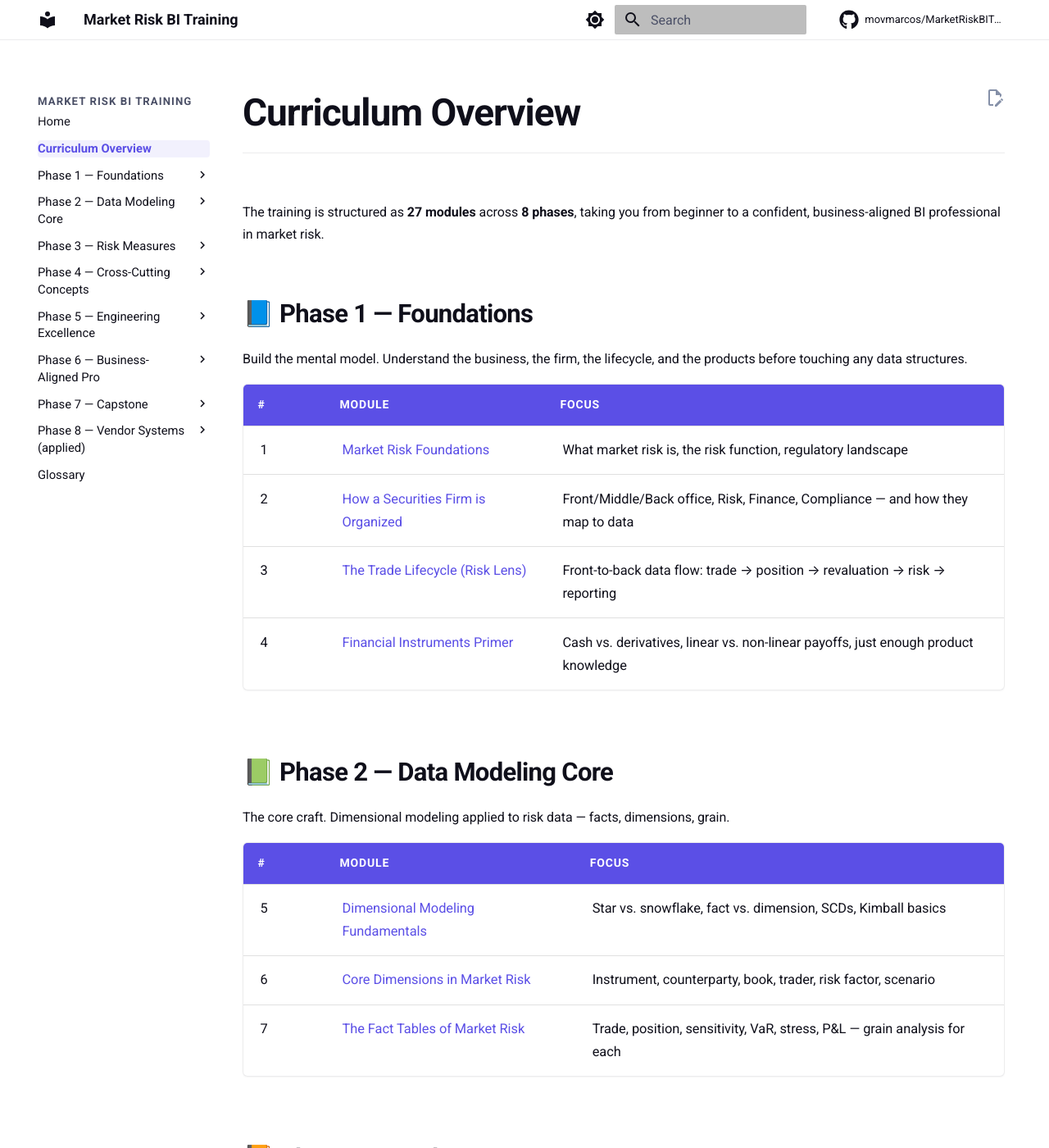
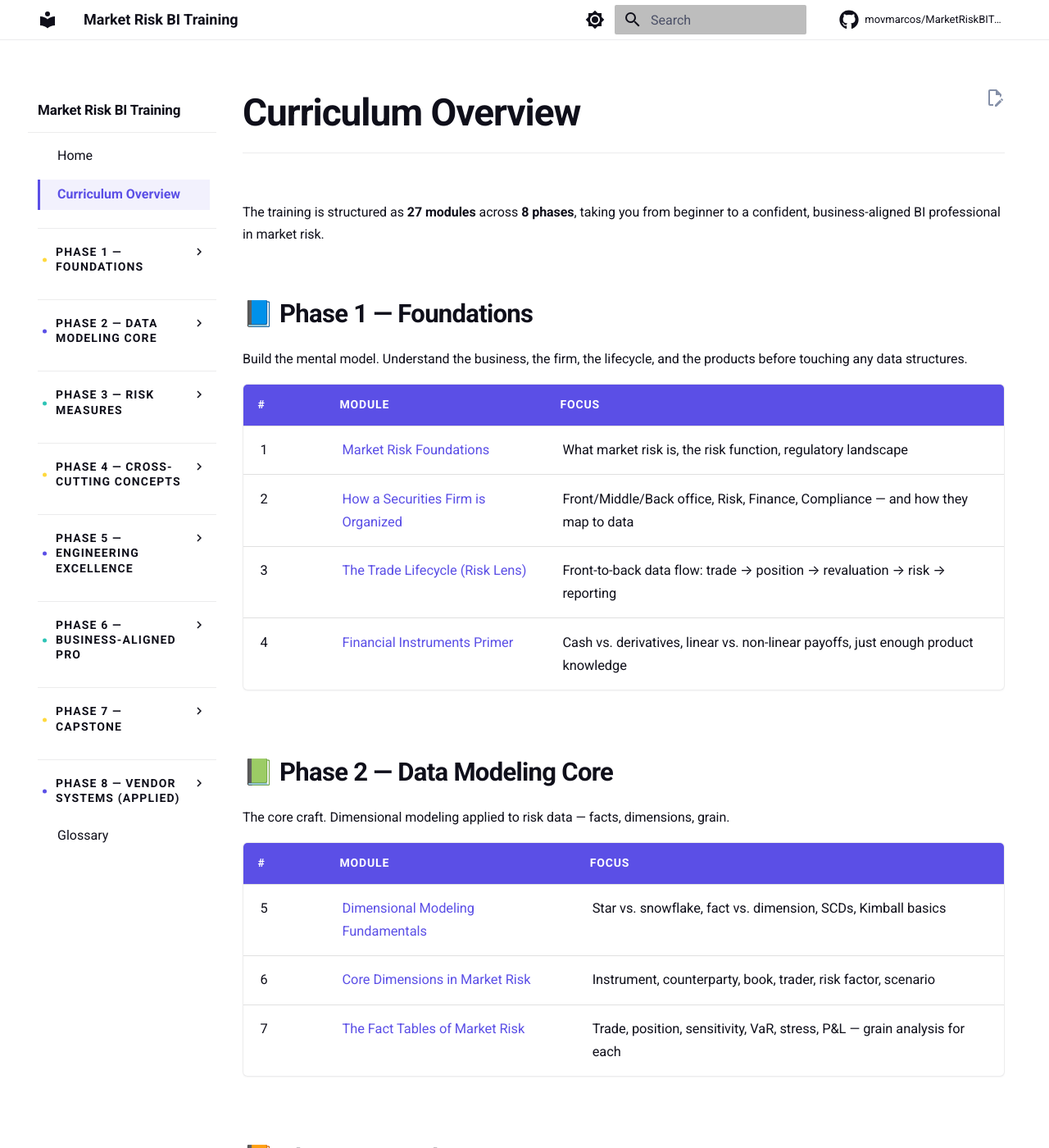
Before and after one commit to movmarcos/MarketRiskBITraining, an MkDocs documentation site: the page built from docs/curriculum.md, in a window 1280 px wide and 1400 px high. Shown: the whole window at 82% size. Built offline with MkDocs 1.6.1 and Material for MkDocs 9.7.7, drawn with Linux system fonts in a browser that asks for light colours; comment, search, counter and statistics services are not loaded.

Commit message:
Redesign left sidebar: phase headers with color-cycled dots, strong active state

```diff
--- a/docs/stylesheets/extra.css
+++ b/docs/stylesheets/extra.css
@@ -169,46 +169,167 @@
 }
 
 /* ============================================================
-   Sidebar nav
+   Sidebar nav — redesigned
+   Phase headers are visually distinct section markers.
+   Module items are quieter at rest; loud when active.
    ============================================================ */
+
 .md-nav {
-  font-size: 0.74rem;
+  font-size: 0.78rem;
 }
 
-.md-nav__title {
-  font-weight: 600;
-  text-transform: uppercase;
-  font-size: 0.66rem;
-  letter-spacing: 0.08em;
-  color: var(--md-default-fg-color--light);
-  padding-top: 0.6rem;
+/* Hide the "Table of contents" label on internal sub-navs (less visual noise) */
+.md-nav__title[for="__toc"] {
+  display: none;
 }
 
-.md-nav__item {
-  padding-top: 0.05rem;
-  padding-bottom: 0.05rem;
+/* The primary sidebar's outer title (the site name) */
+.md-sidebar--primary .md-nav__title {
+  font-weight: 700;
+  font-size: 0.85rem;
+  letter-spacing: -0.01em;
+  text-transform: none;
+  color: var(--mr-ink);
+  padding: 1rem 0.6rem 0.8rem;
+  border-bottom: 1px solid var(--mr-rule);
+  margin-bottom: 0.4rem;
 }
 
-.md-nav__link {
-  margin-top: 0.25rem;
-  margin-bottom: 0.25rem;
-  line-height: 1.4;
-  border-radius: 4px;
-  transition: background 0.12s ease, color 0.12s ease;
+[data-md-color-scheme="slate"] .md-sidebar--primary .md-nav__title {
+  color: var(--mr-snow);
+  border-bottom-color: var(--mr-rule-dark);
 }
 
-.md-nav__link:hover {
-  background: var(--md-accent-fg-color--transparent);
+/* ---------- Phase headers (top-level nested items) ---------- */
+.md-nav--primary > .md-nav__list > .md-nav__item--nested {
+  margin-top: 1.1rem;
+  padding-top: 0.6rem;
+  border-top: 1px solid var(--mr-rule);
 }
 
+[data-md-color-scheme="slate"] .md-nav--primary > .md-nav__list > .md-nav__item--nested {
+  border-top-color: var(--mr-rule-dark);
+}
+
+.md-nav--primary > .md-nav__list > .md-nav__item--nested:first-child {
+  margin-top: 0.4rem;
+  padding-top: 0;
+  border-top: none;
+}
+
+/* The phase header label itself */
+.md-nav--primary > .md-nav__list > .md-nav__item--nested > .md-nav__link {
+  font-weight: 700;
+  font-size: 0.7rem;
+  letter-spacing: 0.08em;
+  text-transform: uppercase;
+  color: var(--mr-ink);
+  padding: 0.35rem 0.6rem 0.45rem 1.1rem;
+  margin: 0 0 0.15rem;
+  position: relative;
+  border-radius: 0;
+}
+
+[data-md-color-scheme="slate"] .md-nav--primary > .md-nav__list > .md-nav__item--nested > .md-nav__link {
+  color: var(--mr-snow);
+}
+
+/* Phase header marker — purple dot on the left */
+.md-nav--primary > .md-nav__list > .md-nav__item--nested > .md-nav__link::before {
+  content: "";
+  position: absolute;
+  left: 0.3rem;
+  top: 50%;
+  width: 5px;
+  height: 5px;
+  border-radius: 50%;
+  background: var(--mr-purple);
+  transform: translateY(-50%);
+}
+
+[data-md-color-scheme="slate"] .md-nav--primary > .md-nav__list > .md-nav__item--nested > .md-nav__link::before {
+  background: var(--mr-purple-light);
+}
+
+/* Color-cycle the phase markers (purple / mint / yellow) for visual rhythm */
+.md-nav--primary > .md-nav__list > .md-nav__item--nested:nth-of-type(3n+2) > .md-nav__link::before {
+  background: var(--mr-mint);
+}
+.md-nav--primary > .md-nav__list > .md-nav__item--nested:nth-of-type(3n+3) > .md-nav__link::before {
+  background: var(--mr-yellow);
+}
+
+/* Phase header hover — keep neutral; clicking should expand silently */
+.md-nav--primary > .md-nav__list > .md-nav__item--nested > .md-nav__link:hover {
+  background: transparent;
+  color: var(--mr-purple);
+}
+
+[data-md-color-scheme="slate"] .md-nav--primary > .md-nav__list > .md-nav__item--nested > .md-nav__link:hover {
+  color: var(--mr-purple-light);
+}
+
+/* ---------- Module items (nested inside a phase) ---------- */
+.md-nav--primary .md-nav .md-nav__link {
+  font-size: 0.78rem;
+  font-weight: 400;
+  line-height: 1.45;
+  color: var(--mr-ink-soft);
+  padding: 0.45rem 0.6rem 0.45rem 1.1rem;
+  margin: 0.1rem 0;
+  border-radius: 0;
+  border-left: 2px solid transparent;
+  transition: background 0.12s ease, color 0.12s ease, border-color 0.12s ease, padding-left 0.12s ease;
+}
+
+[data-md-color-scheme="slate"] .md-nav--primary .md-nav .md-nav__link {
+  color: var(--mr-snow-dim);
+}
+
+.md-nav--primary .md-nav .md-nav__link:hover {
+  color: var(--mr-purple);
+  background: var(--mr-purple-soft);
+  border-left-color: var(--mr-purple);
+  padding-left: 1.2rem;
+}
+
+[data-md-color-scheme="slate"] .md-nav--primary .md-nav .md-nav__link:hover {
+  color: var(--mr-purple-light);
+  background: rgba(142, 131, 255, 0.10);
+  border-left-color: var(--mr-purple-light);
+}
+
+/* ---------- Active module ---------- */
 .md-nav__link--active {
   color: var(--mr-purple) !important;
-  font-weight: 600;
-  background: var(--md-accent-fg-color--transparent);
+  font-weight: 600 !important;
+  background: var(--mr-purple-soft) !important;
+  border-left: 3px solid var(--mr-purple) !important;
+  padding-left: 1.05rem !important;
 }
 
 [data-md-color-scheme="slate"] .md-nav__link--active {
   color: var(--mr-purple-light) !important;
+  background: rgba(142, 131, 255, 0.14) !important;
+  border-left-color: var(--mr-purple-light) !important;
+}
+
+/* Top-level leaf items (Home, Glossary) — keep subtle */
+.md-nav--primary > .md-nav__list > .md-nav__item:not(.md-nav__item--nested) > .md-nav__link {
+  font-size: 0.8rem;
+  font-weight: 500;
+  color: var(--mr-ink);
+  padding: 0.4rem 0.6rem 0.4rem 1.1rem;
+  border-left: 2px solid transparent;
+}
+
+[data-md-color-scheme="slate"] .md-nav--primary > .md-nav__list > .md-nav__item:not(.md-nav__item--nested) > .md-nav__link {
+  color: var(--mr-snow);
+}
+
+.md-nav--primary > .md-nav__list > .md-nav__item:not(.md-nav__item--nested) > .md-nav__link:hover {
+  background: var(--mr-purple-soft);
+  border-left-color: var(--mr-purple);
 }
 
 /* ============================================================
```
